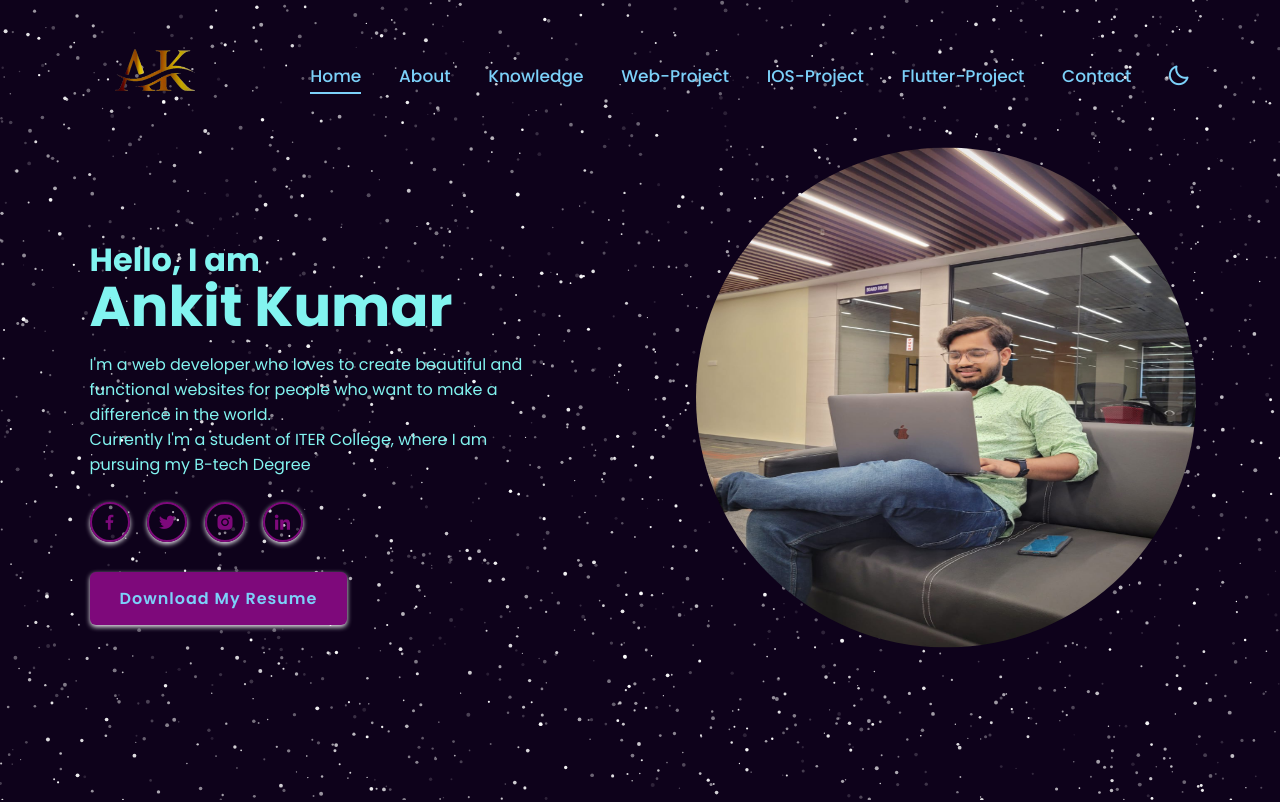
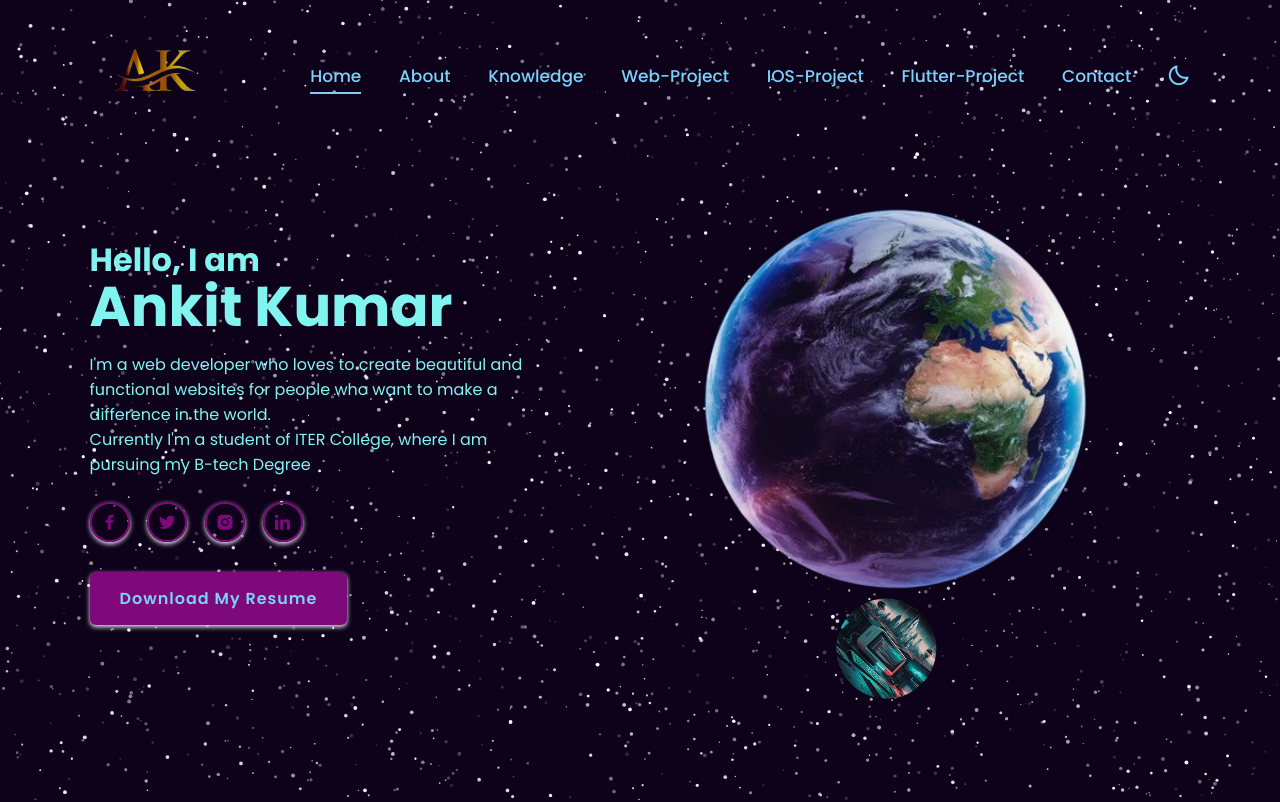
Before and after one commit to ankit071105/Ankit_Profile, a plain HTML site: page index.html in a window 1280 px wide. Shown: the top 802 px of the page. Drawn offline with nearby package versions, Linux system fonts and the light colour scheme; animation ran at ten frames a second; files whose address does not match are found by name.

Commit message:
Add files via upload

```diff
--- a/index.html
+++ b/index.html
@@ -43,7 +43,23 @@
             rotationCount: 0,
             maxRotationCount: 1
         };
+        const imagePaths = [
+            'images/web.jpeg',
+            'images/com3.webp',
+            'images/com.jpeg',
+            'images/flutter.webp',
+            'images/com2.png',
+            'images/ios.webp',
+            'images/ml.webp',
+            'images/com1.png',
+            'images/cod.webp'
+        ];
 
+        for (let path of imagePaths) {
+            const img = new Image();
+            img.src = path;
+            earth.images.push(img);
+        }
 
         function random(min, max) {
             return Math.random() * (max - min) + min;
@@ -168,7 +184,7 @@
 
         </div>
         <div class="earth-container">
-            <img src="images/105.jpeg" alt="Earth" class="earth" id="earth" style="border-radius: 100%; width: 500px; height: 500px;">
+            <img src="images/12489.png" alt="Earth" class="earth" id="earth" >
         </div>
     </section>
 
```
